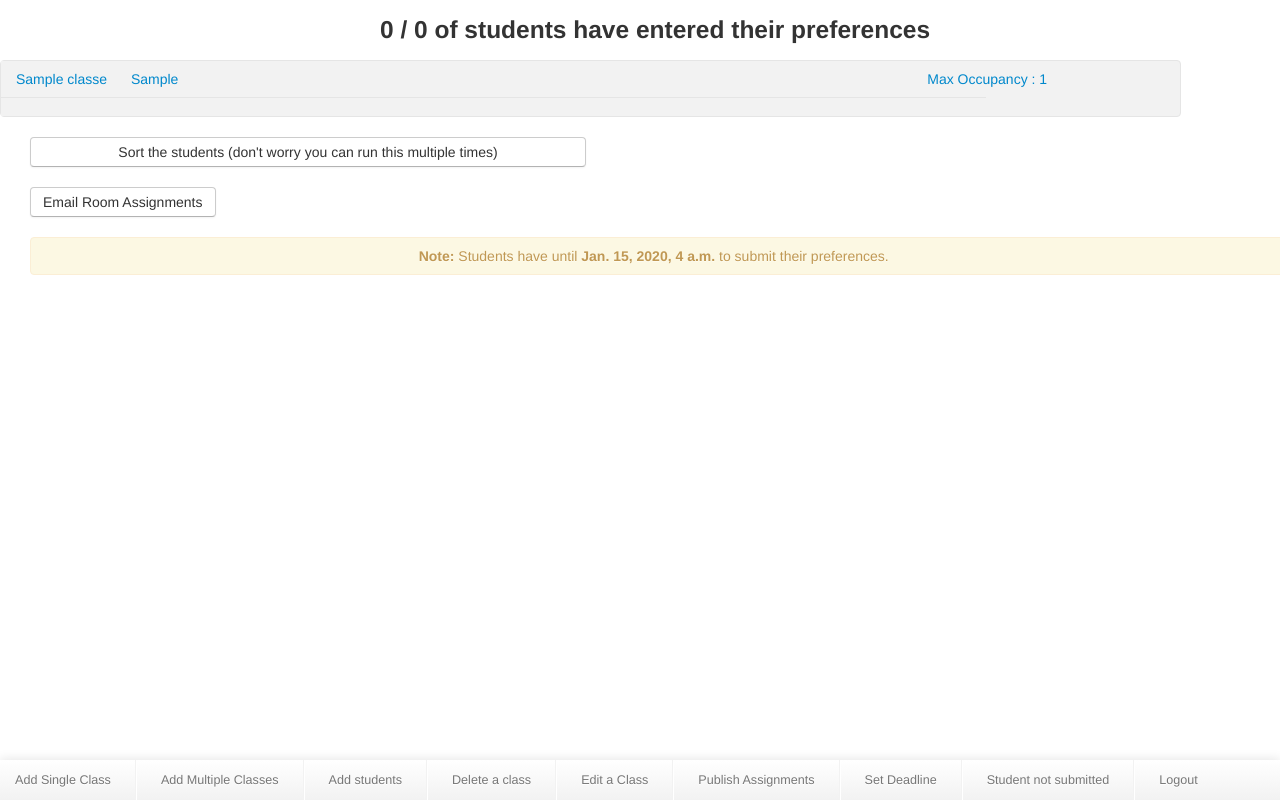
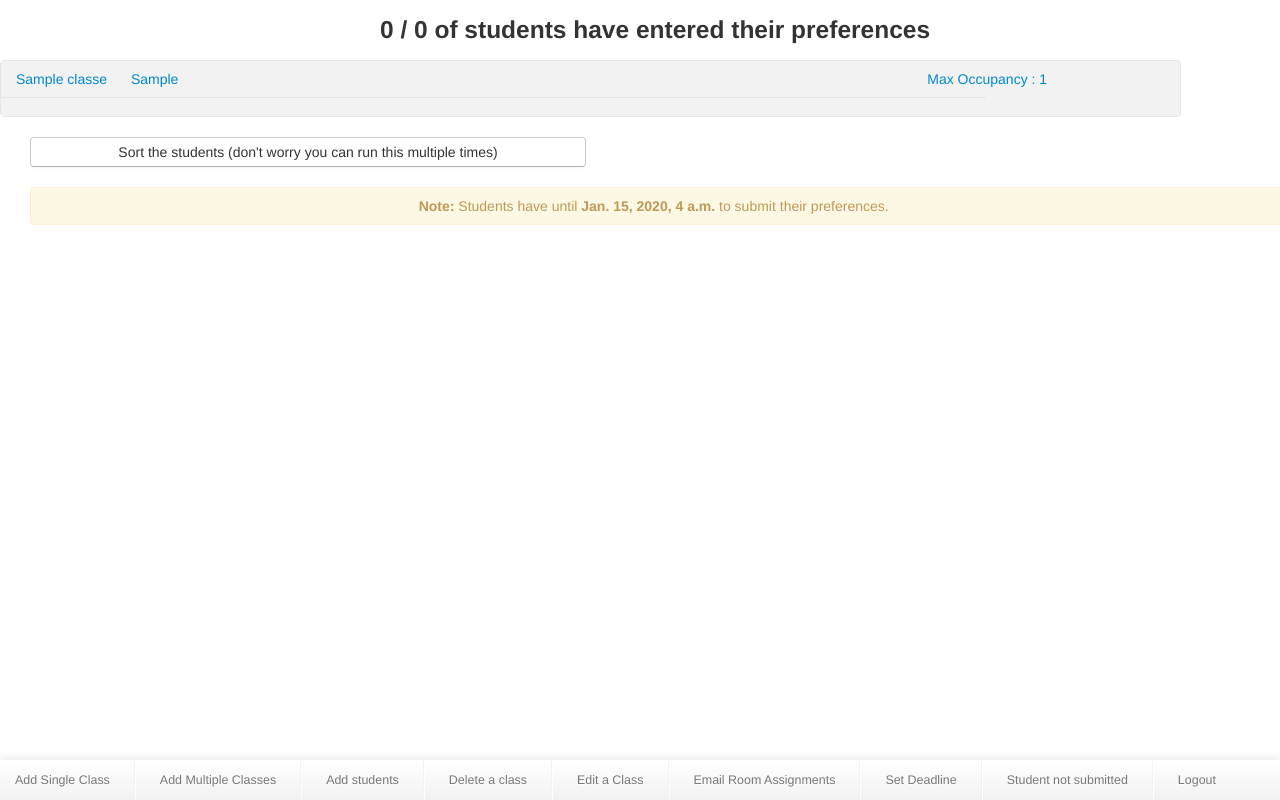
Before and after one commit to garrettdreyfus/Block, a Django app: page /school_profile/ in a window 1280 px wide; the page is wider, and only the part inside the window is pictured. Run offline with Django 3.2, Linux system fonts and the light colour scheme; a user stored in the database is signed in; tables that the repository leaves empty hold one stand-in row (values such as "Sample post"); some libraries are stand-ins or nearby versions.

Commit message:
Put publish in navbar

```diff
--- a/crush/static/bootstrap/css/school_home.css
+++ b/crush/static/bootstrap/css/school_home.css
@@ -18,7 +18,7 @@ body{
 .teachnav {
     background-color: Purple;
     background-image: none;
-    font-size: 90%;
+    font-size: 89%;
 }
 button {
 	background-color:#fff;
--- a/crush/templates/crush/school_home.html
+++ b/crush/templates/crush/school_home.html
@@ -171,9 +171,6 @@
     name="submit"/>
     </form>
 
-    <form action="Publish/" method="post" id="Publish" name="Publish" enctype="multipart/form-data">{% csrf_token %}
-        <input class="btn" type="submit" id="submit" value="Email Room Assignments" id="submit" name="submit"/>
-    </form>
 
     <div id="deleteClassModal" class="modal hide fade" tabindex="-1" role="dialogue" aria-labelledby="myModalLabel" alt="add class">
         <div class="modal-header">
@@ -232,7 +229,7 @@
     <li class="divider-vertical"></li>
   <li><a href="#editClassModal" role="button" data-toggle="modal"">Edit a Class</a></li>
  <li class="divider-vertical"></li>
- <li><a href="Publish/" role="button">Publish Assignments</a></li>
+ <li><a href="Publish/" role="button">Email Room Assignments</a></li>
   <li class="divider-vertical"></li>
  <li><a href="#deadlineModal" role="button" data-toggle="modal">Set Deadline</a></li>
   <li class="divider-vertical"></li>
```
